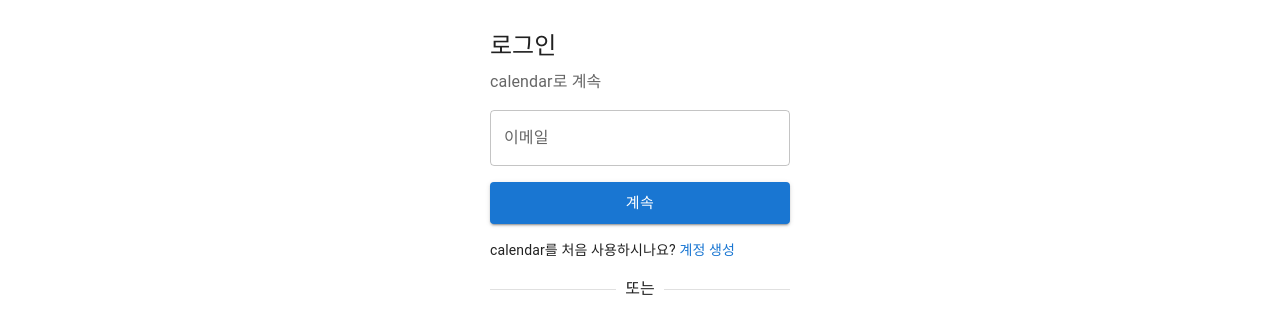
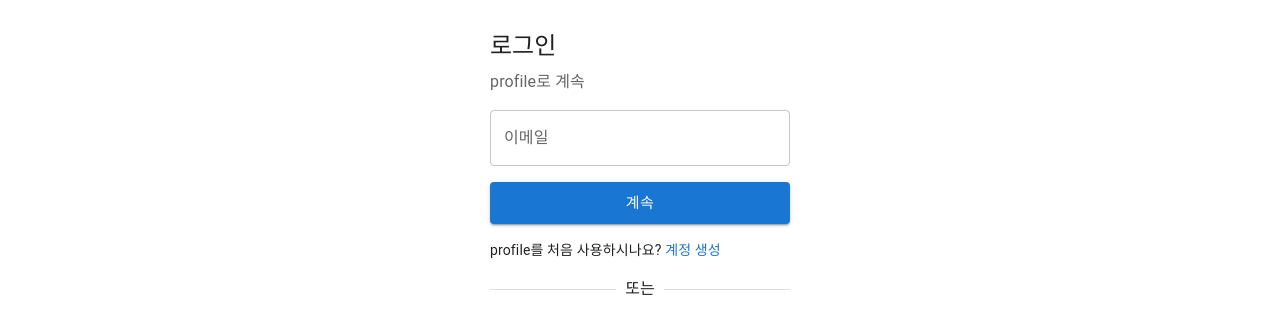
Before and after one commit to leun2/basic-auth-template, a React (Vite) app in the folder client/: page /signin in a window 1280 px wide. Shown: the part 249-560 px from the top of the page. Built offline with nearby package versions, Linux system fonts and the light colour scheme; no server answers.

Commit message:
refactor: change 'calendar' to 'profile' in Typography component

```diff
--- a/client/src/components/auth/EmailForm.tsx
+++ b/client/src/components/auth/EmailForm.tsx
@@ -61,7 +61,7 @@ function EmailForm({ mode, onNext }: EmailFormProps) {
                                 </Typography>
 
                                 <Typography sx={{color:'#666666', fontSize:'16px'}}>
-                                    calendar로 계속
+                                    profile로 계속
                                 </Typography>
                             </Stack>
                         ) : (
@@ -118,7 +118,7 @@ function EmailForm({ mode, onNext }: EmailFormProps) {
                             mode === "signin" ?
                                 (
                                     <Typography fontSize={14}>
-                                        calendar를 처음 사용하시나요? {' '}
+                                        profile를 처음 사용하시나요? {' '}
                                         <Typography
                                             fontSize={14}
                                             component="span"
```
